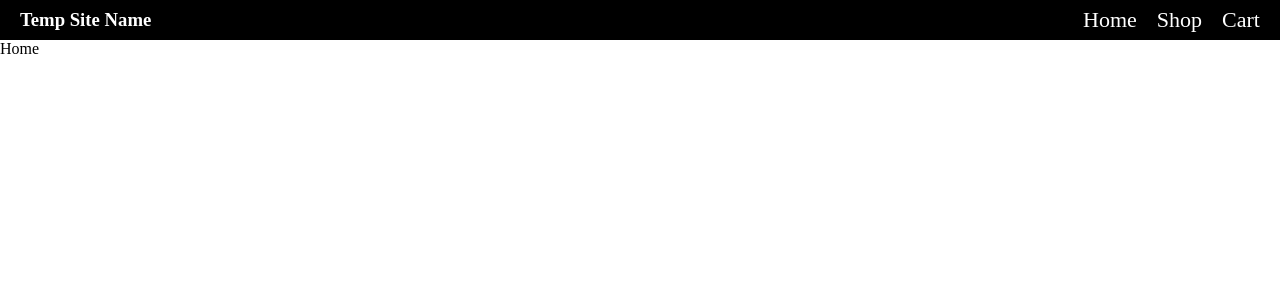
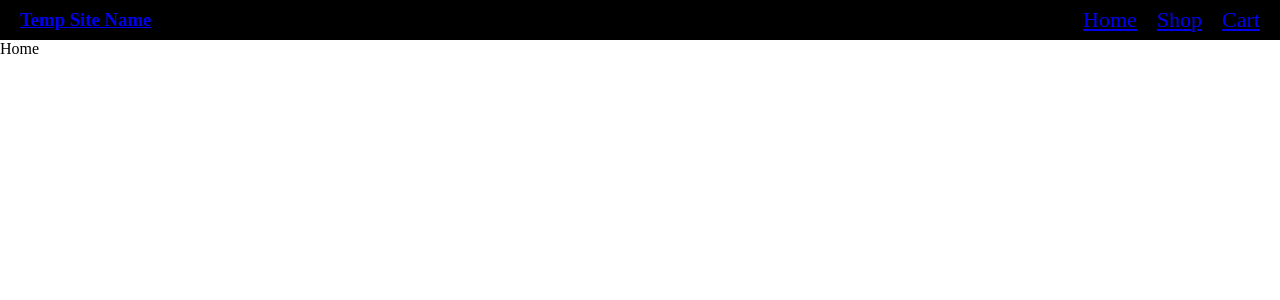
Before and after one commit to robisonwebdev/shopping-cart, a React (Create React App) app: page / in a window 1280 px wide. Shown: the top 300 px of the page. Built offline with nearby package versions, Linux system fonts and the light colour scheme; a web font is replaced by a local one.

Commit message:
Change navTitle to navLink. Set other Link component classNames to navLink.

```diff
--- a/src/components/Navbar.js
+++ b/src/components/Navbar.js
@@ -5,11 +5,11 @@ import { Link } from 'react-router-dom';
 const Navbar = () => {
     return (
         <nav>
-            <Link className='navTitle' to='/'><h3 >Temp Site Name</h3></Link>
+            <Link className='navLink' to='/'><h3 >Temp Site Name</h3></Link>
             <ul id='navLinks'>
-                <li>Home</li>
-                <li>Shop</li>
-                <li>Cart</li>
+                <Link className='navLink' to='/'><li>Home</li></Link>
+                <Link className='navLink' to='/shop'><li>Shop</li></Link>
+                <Link className='navLink' to='/cart'><li>Cart</li></Link>
             </ul>
         </nav>
     );
```
